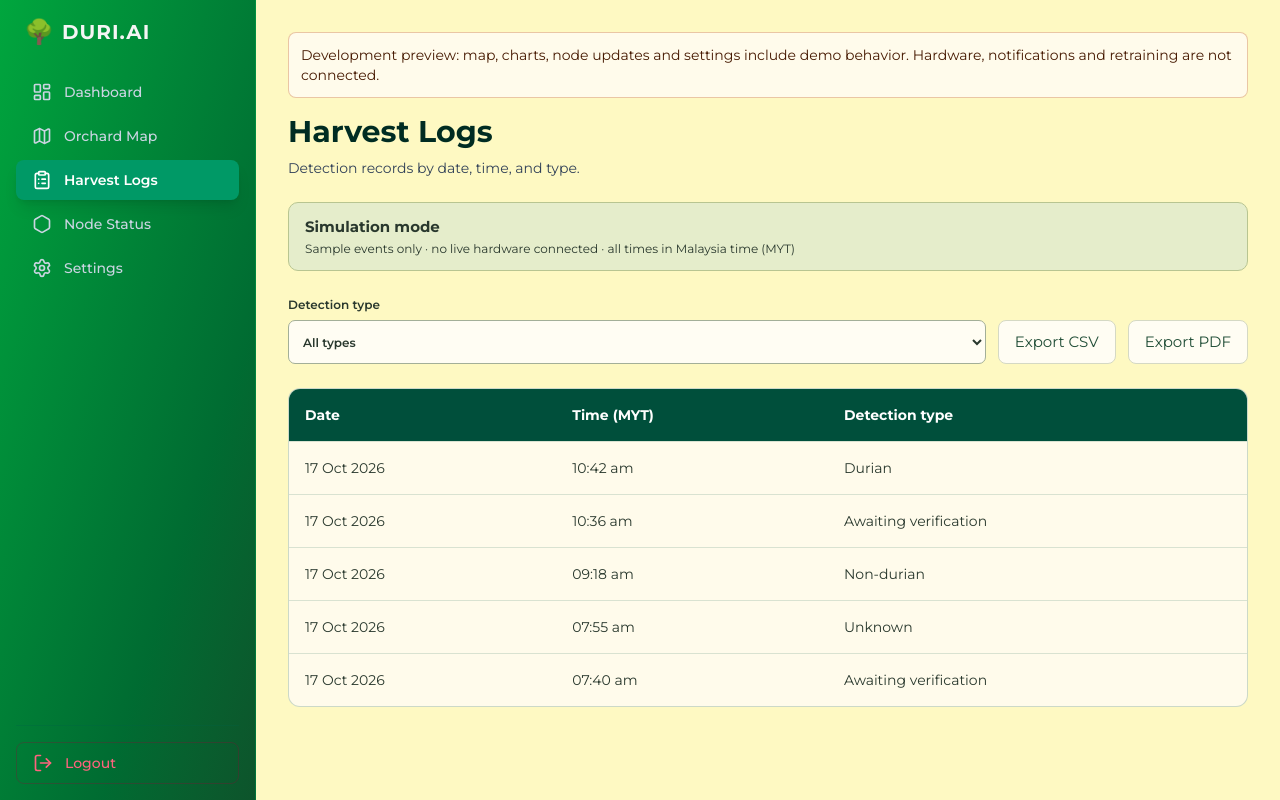
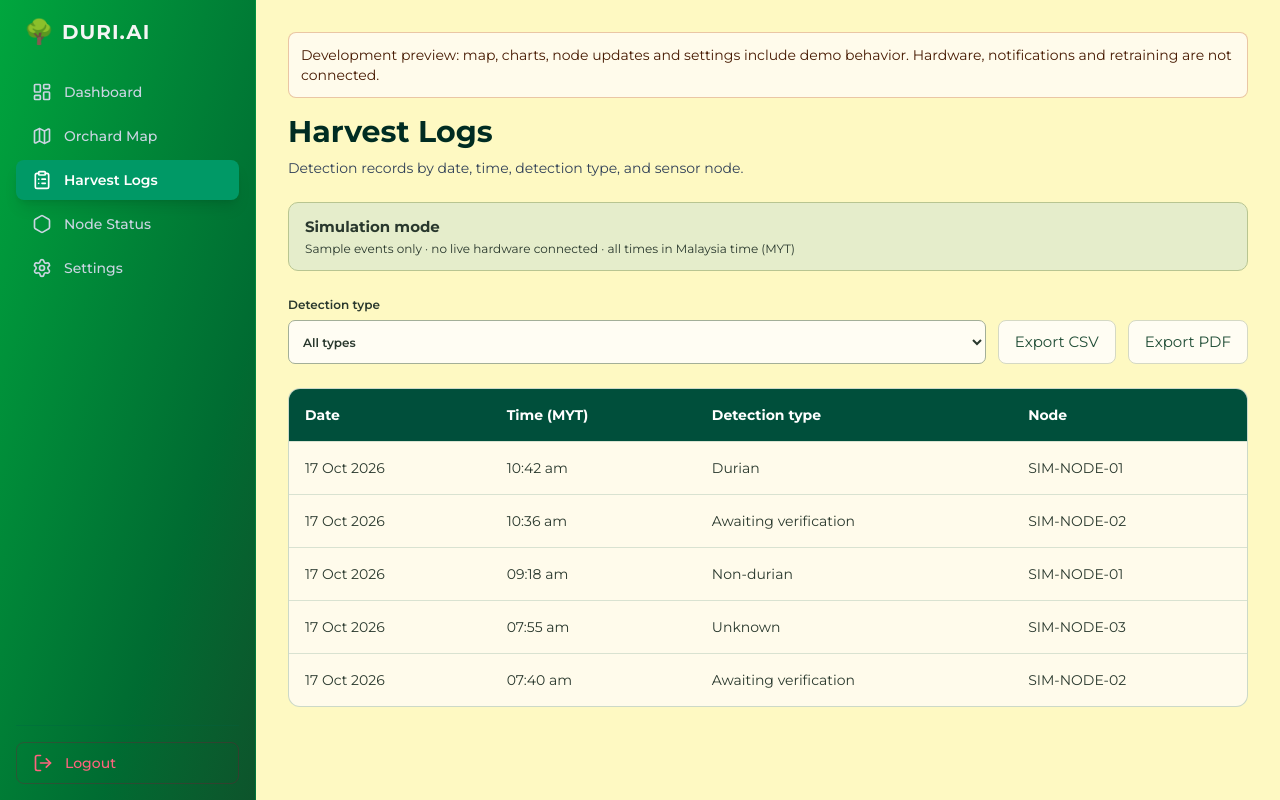
Before and after one commit to NotApel/Duri.AI, a React (Vite) app: page /analytics in a window 1280 px wide. Built offline with nearby package versions, Linux system fonts and the light colour scheme.

Commit message:
Add sensor node to harvest log table and exports

```diff
--- a/src/components/HarvestAnalytics.jsx
+++ b/src/components/HarvestAnalytics.jsx
@@ -36,8 +36,9 @@ export default function HarvestAnalytics() {
     eventDate(event.time),
     eventTime(event.time),
     detectionType(event),
+    event.node,
   ]);
-  const headers = ["Date", "Time (MYT)", "Detection type"];
+  const headers = ["Date", "Time (MYT)", "Detection type", "Node"];
   async function exportLogs(format) {
     setExporting(true);
     setError("");
@@ -88,7 +89,7 @@ export default function HarvestAnalytics() {
       <header>
         <h1 className="text-3xl font-bold text-emerald-950">Harvest Logs</h1>
         <p className="mt-2 text-sm text-slate-700">
-          Detection records by date, time, and type.
+          Detection records by date, time, detection type, and sensor node.
         </p>
       </header>
       <div className="d-demo">
@@ -138,7 +139,7 @@ export default function HarvestAnalytics() {
           </caption>
           <thead className="bg-emerald-900 text-white">
             <tr>
-              {["Date", "Time (MYT)", "Detection type"].map((title) => (
+              {["Date", "Time (MYT)", "Detection type", "Node"].map((title) => (
                 <th scope="col" className="p-3 sm:p-4" key={title}>
                   {title}
                 </th>
```
Also changed, not shown: 1 other file (tests, documents, lock files or other folders).
